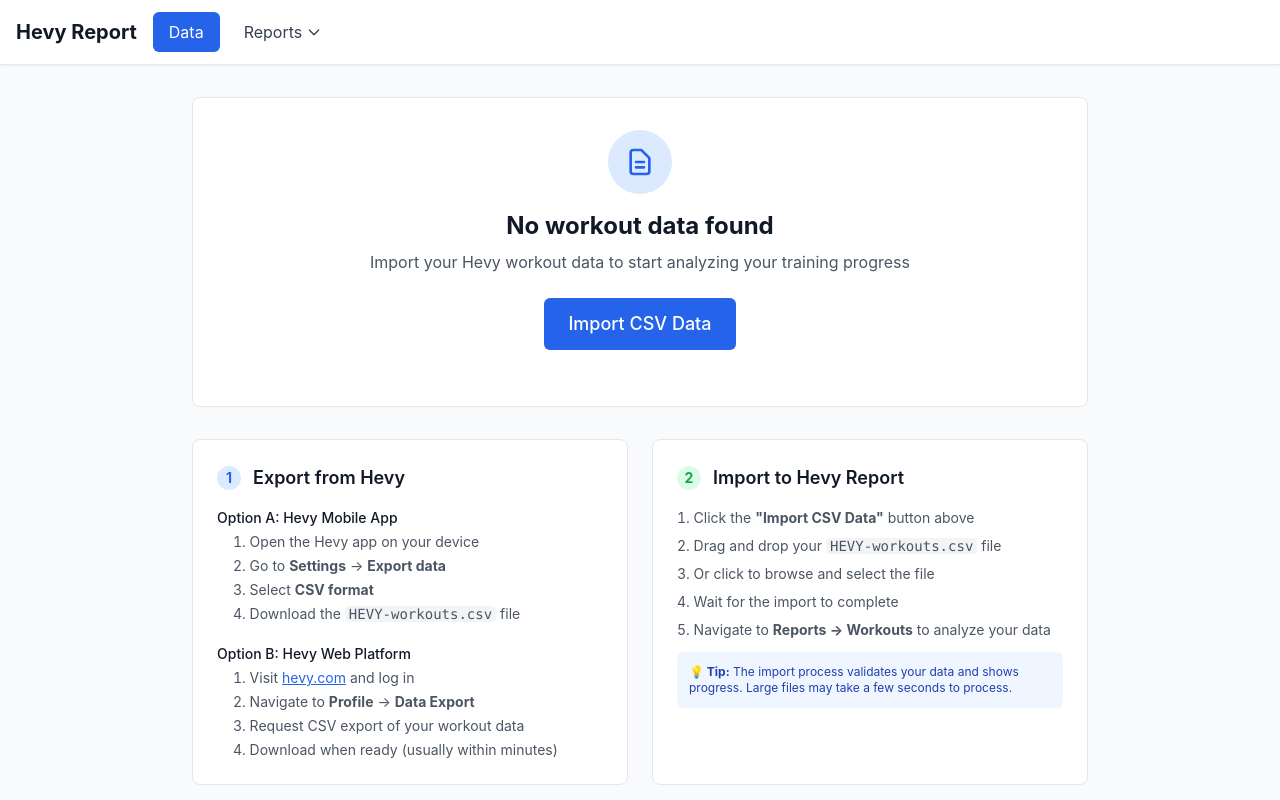
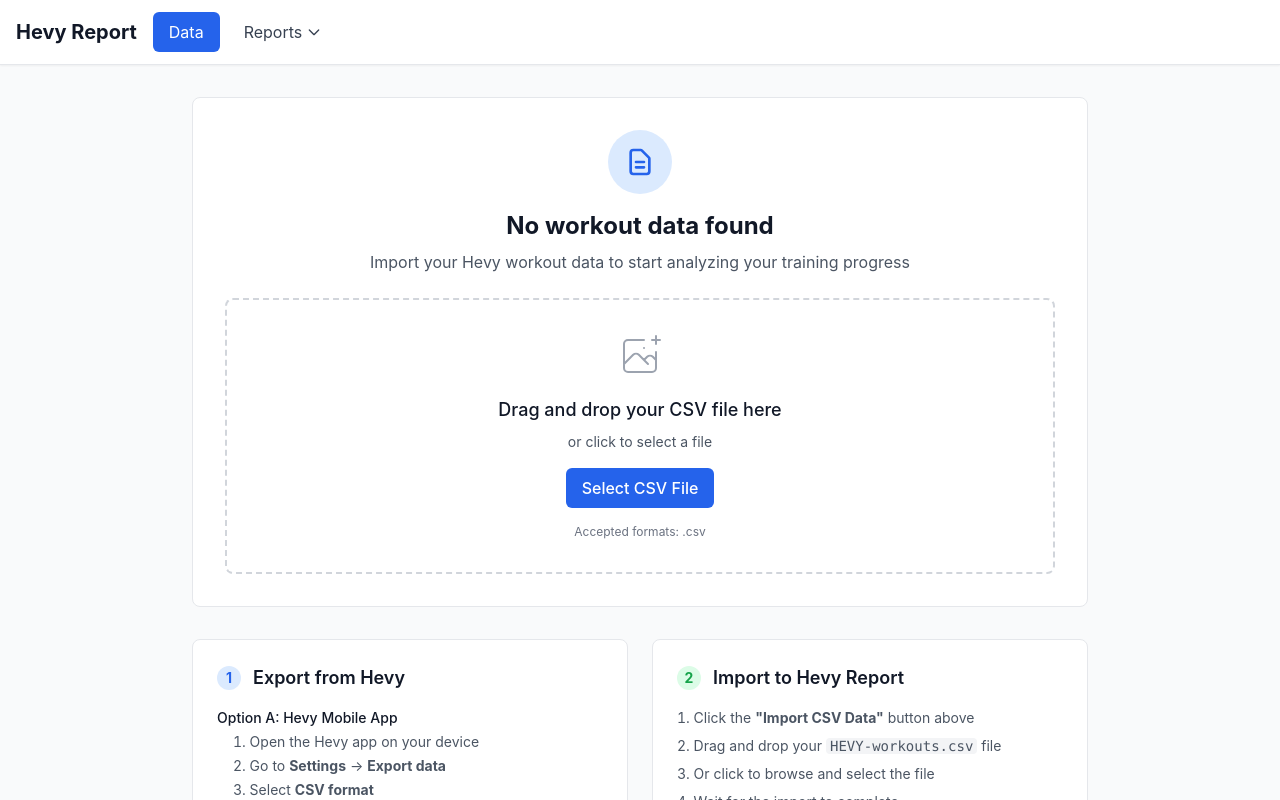
Before and after one commit to zabaala/hevy-report, a React (Vite) app: page /data in a window 1280 px wide. Shown: the top 800 px of the page. Built offline with nearby package versions, Linux system fonts and the light colour scheme.

Commit message:
Refactored `DataPage` import flow: Integrated `DropZone` into `EmptyState`, improved success and error message handling, and simplified conditional rendering logic.

```diff
--- a/src/components/molecules/EmptyState.tsx
+++ b/src/components/molecules/EmptyState.tsx
@@ -1,16 +1,17 @@
 import React from 'react'
-import Button from '../atoms/Button'
+import DropZone from './DropZone'
+import { ImportResult } from '../../services/csvImport'
 
 interface EmptyStateProps {
-  onShowImport: () => void
+  onImportComplete: (result: ImportResult) => void
 }
 
-const EmptyState: React.FC<EmptyStateProps> = ({ onShowImport }) => {
+const EmptyState: React.FC<EmptyStateProps> = ({ onImportComplete }) => {
   return (
     <div className="max-w-4xl mx-auto">
-      {/* Main Empty State Card */}
-      <div className="bg-white rounded-lg border border-gray-200 p-8 text-center">
-        <div className="mb-6">
+      {/* Main Empty State Card with DropZone */}
+      <div className="bg-white rounded-lg border border-gray-200 p-8">
+        <div className="text-center mb-6">
           <div className="mx-auto w-16 h-16 bg-blue-100 rounded-full flex items-center justify-center mb-4">
             <svg className="w-8 h-8 text-blue-600" fill="none" stroke="currentColor" viewBox="0 0 24 24">
               <path strokeLinecap="round" strokeLinejoin="round" strokeWidth={2} d="M9 12h6m-6 4h6m2 5H7a2 2 0 01-2-2V5a2 2 0 012-2h5.586a1 1 0 01.707.293l5.414 5.414a1 1 0 01.293.707V19a2 2 0 01-2 2z" />
@@ -22,10 +23,10 @@
           <p className="text-gray-600 mb-6">
             Import your Hevy workout data to start analyzing your training progress
           </p>
-          <Button onClick={onShowImport} size="lg">
-            Import CSV Data
-          </Button>
         </div>
+
+        {/* Integrated DropZone */}
+        <DropZone onImportComplete={onImportComplete} />
       </div>
 
       {/* Instructions Section */}
--- a/src/pages/DataPage.tsx
+++ b/src/pages/DataPage.tsx
@@ -42,7 +42,10 @@
     if (result.success) {
       await loadImportedData()
       await loadWorkouts()
+      // Hide import section on success
+      setShowImport(false)
     }
+    // Keep import section open on error for retry
   }
 
   const handleClearData = async () => {
@@ -77,11 +80,11 @@
     <div className="max-w-6xl mx-auto space-y-6">
       {/* Show EmptyState when no data is imported */}
       {importedData.length === 0 && !isLoading && (
-        <EmptyState onShowImport={() => setShowImport(true)} />
+        <EmptyState onImportComplete={handleImportComplete} />
       )}
 
-      {/* Show header and controls only when there is data or import section is visible */}
-      {(importedData.length > 0 || showImport) && (
+      {/* Show header and controls when there is data */}
+      {importedData.length > 0 && (
         <>
           {/* Header with title and buttons */}
           <div className="flex items-center justify-between mb-8">
@@ -104,7 +107,6 @@
               >
                 {showImport ? '✓ Import' : 'Import'}
               </button>
-              {importedData.length > 0 && (
               <Button
                 variant="secondary"
                 size="sm"
@@ -113,10 +115,39 @@
               >
                 Clear Data
               </Button>
-              )}
             </div>
           </div>
         </>
+      )}
+
+      {/* Success Message - Outside Import Container */}
+      {importResult && importResult.success && (
+        <div className="bg-success/20 border border-success/30 p-4 rounded-md">
+          <div className="flex items-center justify-between">
+            <div>
+              <p className="text-success font-medium">
+                ✓ Import completed successfully!
+              </p>
+              <p className="text-gray-600 text-sm mt-1">
+                {importResult.recordsImported} records imported from CSV
+              </p>
+            </div>
+            <div className="flex items-center space-x-2">
+              <Button onClick={handleGoToReports} size="sm">
+                View Reports
+              </Button>
+              <button
+                onClick={() => setImportResult(null)}
+                className="text-gray-400 hover:text-gray-600 transition-colors p-1"
+                aria-label="Close message"
+              >
+                <svg className="w-4 h-4" fill="none" stroke="currentColor" viewBox="0 0 24 24">
+                  <path strokeLinecap="round" strokeLinejoin="round" strokeWidth={2} d="M6 18L18 6M6 6l12 12" />
+                </svg>
+              </button>
+            </div>
+          </div>
+        </div>
       )}
 
       {/* Import Section */}
@@ -124,27 +155,9 @@
         <Card title="Import CSV File">
           <DropZone onImportComplete={handleImportComplete} />
 
-        {importResult && (
-          <div className={`mt-4 p-4 rounded-md ${
-            importResult.success
-              ? 'bg-success/20 border border-success/30'
-              : 'bg-error/20 border border-error/30'
-          }`}>
-            {importResult.success ? (
-              <div>
-                <p className="text-success font-medium">
-                  ✓ Import completed successfully!
-                </p>
-                <p className="text-gray-600 text-sm mt-1">
-                  {importResult.recordsImported} records imported from CSV
-                </p>
-                <div className="mt-3">
-                  <Button onClick={handleGoToReports} size="sm">
-                    View Reports
-                  </Button>
-                </div>
-              </div>
-            ) : (
+          {/* Error Message - Inside Import Container for Retry */}
+          {importResult && !importResult.success && (
+            <div className="mt-4 p-4 rounded-md bg-error/20 border border-error/30">
               <div>
                 <p className="text-error font-medium">
                   ✗ Import error
@@ -153,7 +166,6 @@
                   {importResult.error}
                 </p>
               </div>
-            )}
             </div>
           )}
         </Card>
```
Lines whose indentation alone changed are shown as unchanged.
